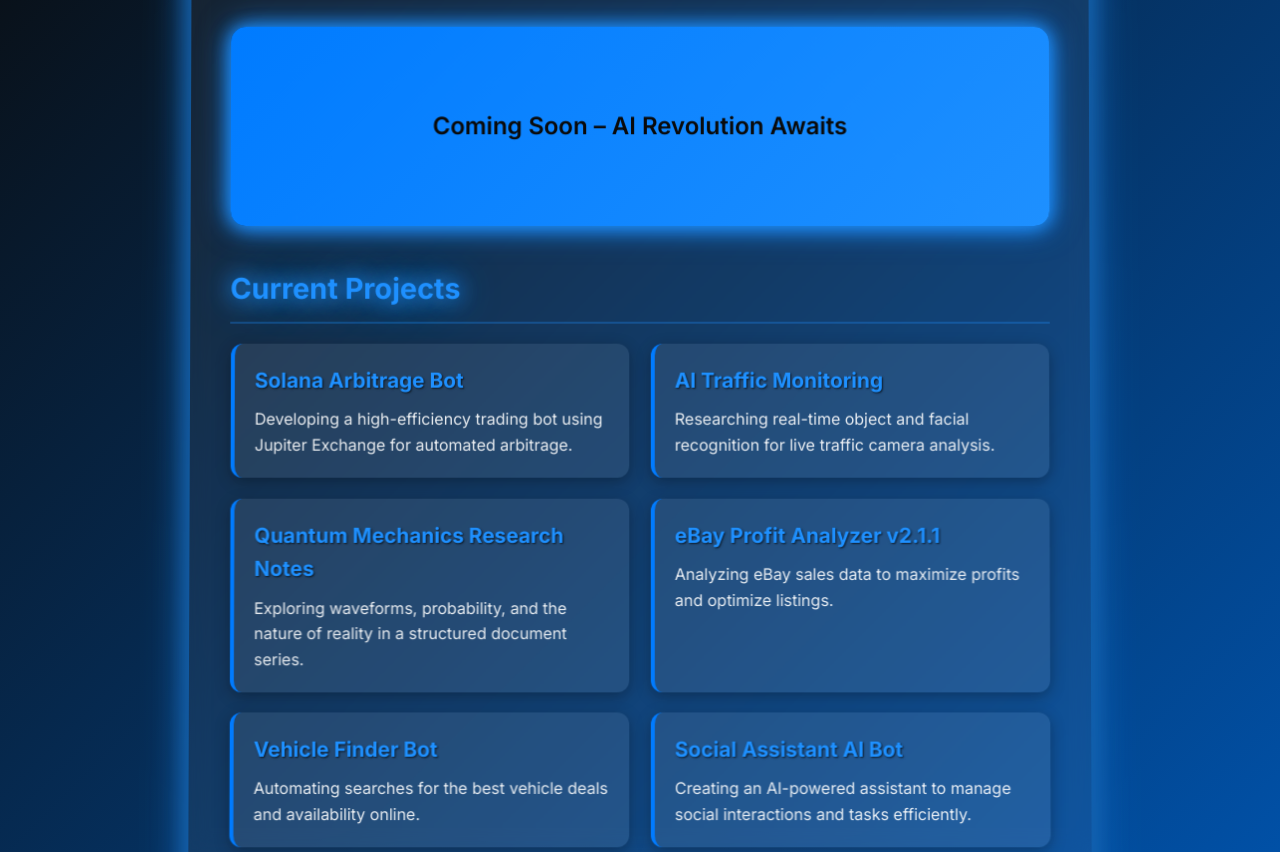
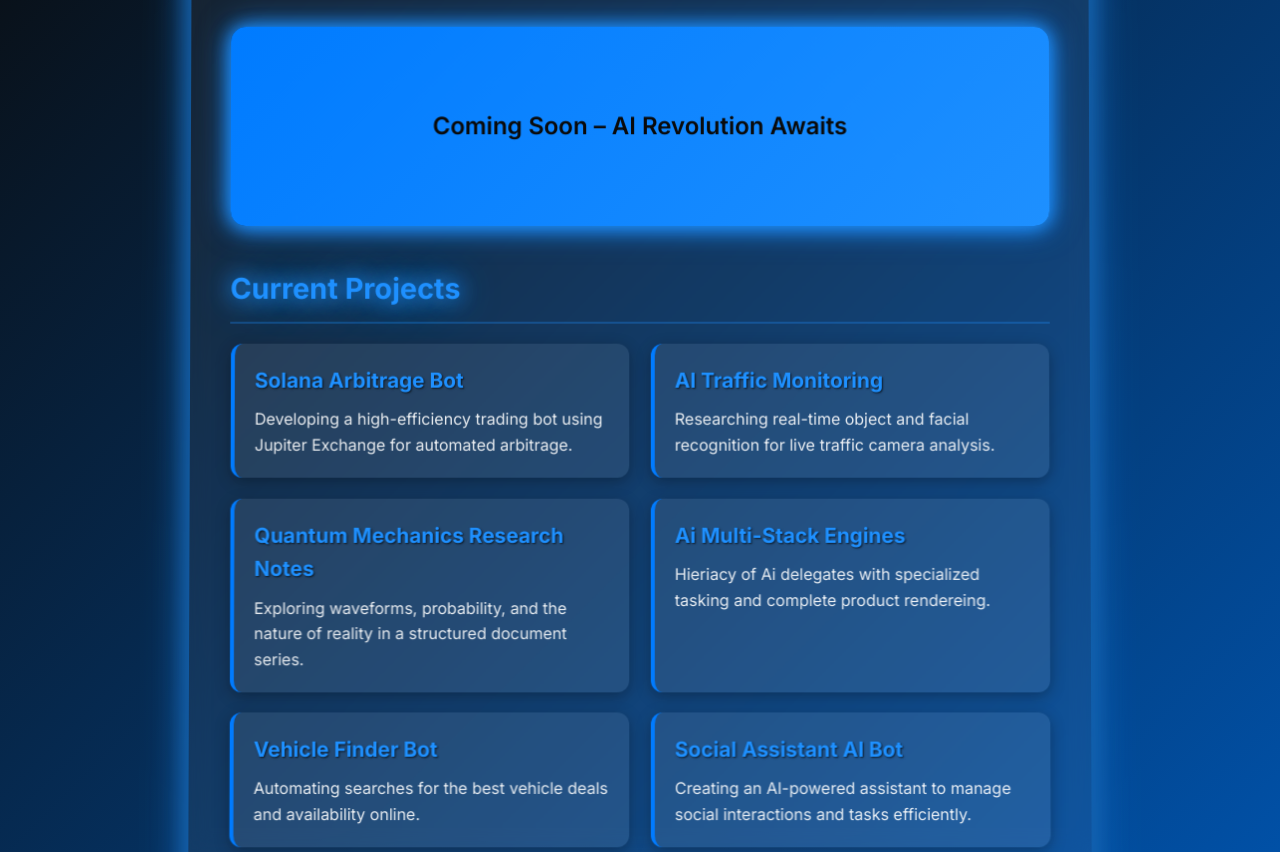
Before and after one commit to RidgeAI/RidgeAI, a plain HTML site: page index.html in a window 1280 px wide. Shown: the part 248-1100 px from the top of the page. Drawn offline with Linux system fonts and the light colour scheme.

Commit message:
Update index.html

```diff
--- a/index.html
+++ b/index.html
@@ -212,8 +212,8 @@
                     <p>Exploring waveforms, probability, and the nature of reality in a structured document series.</p>
                 </div>
                 <div class="project">
-                    <h3>eBay Profit Analyzer v2.1.1</h3>
-                    <p>Analyzing eBay sales data to maximize profits and optimize listings.</p>
+                    <h3>Ai Multi-Stack Engines</h3>
+                    <p>Hieriacy of Ai delegates with specialized tasking and complete product rendereing.</p>
                 </div>
                 <div class="project">
                     <h3>Vehicle Finder Bot</h3>
```
